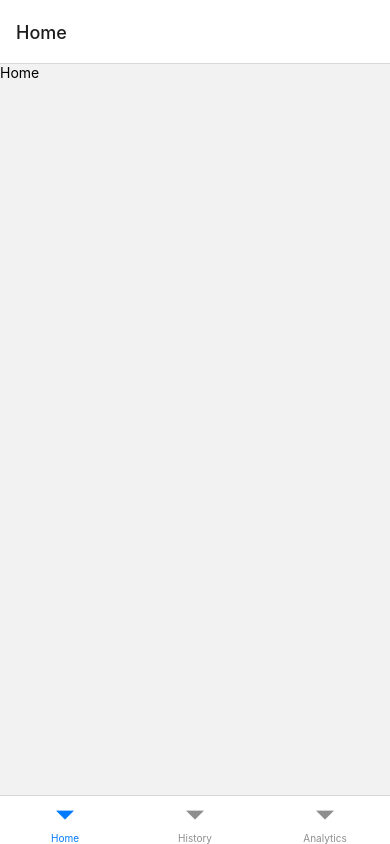
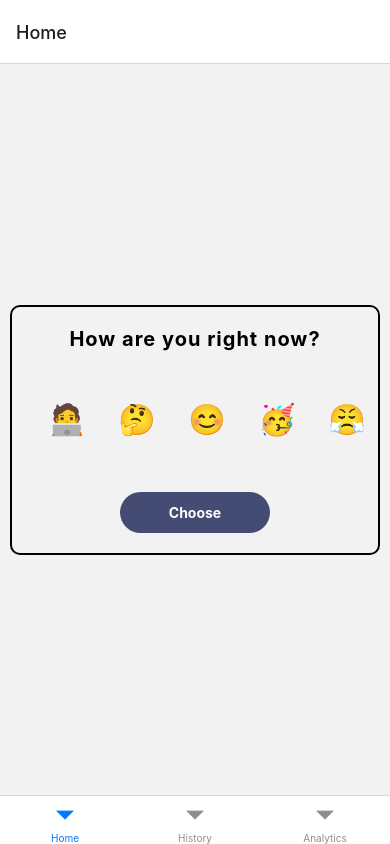
Before and after one commit to abdur-rakib/mood_tracker, a React Native app: screen /Home in a window 390 px wide. Built offline with nearby package versions, Linux system fonts and the light colour scheme.

Commit message:
Styling mood picker

```diff
--- /dev/null
+++ b/src/components/MoodPicker.tsx
@@ -0,0 +1,96 @@
+import React from 'react';
+import {View, Text, StyleSheet, Pressable} from 'react-native';
+import {moodOptions} from '../constants/moodOptions';
+import {MoodOptionType} from '../types/index';
+import {theme} from '../theme/index';
+
+export const MoodPicker: React.FC = () => {
+  const [selectedMood, setSelectedMood] = React.useState<MoodOptionType>();
+  return (
+    <View style={styles.container}>
+      <Text style={styles.headerText}>How are you right now?</Text>
+      <View style={styles.moodList}>
+        {moodOptions.map(option => (
+          <View key={option.emoji}>
+            <Pressable
+              style={[
+                styles.moodItem,
+                option.emoji === selectedMood?.emoji
+                  ? styles.selectedMoodItem
+                  : undefined,
+              ]}
+              onPress={() => setSelectedMood(option)}>
+              <Text key={option.emoji} style={styles.moodText}>
+                {option.emoji}
+              </Text>
+            </Pressable>
+            <Text style={styles.descriptionText}>
+              {option.emoji === selectedMood?.emoji && selectedMood.description}
+            </Text>
+          </View>
+        ))}
+      </View>
+      <Pressable style={styles.button}>
+        <Text style={styles.buttonText}>Choose</Text>
+      </Pressable>
+    </View>
+  );
+};
+
+const styles = StyleSheet.create({
+  container: {
+    height: 250,
+    margin: 10,
+    borderRadius: 10,
+    borderWidth: 2,
+    padding: 20,
+  },
+  headerText: {
+    fontSize: 20,
+    fontWeight: 'bold',
+    textAlign: 'center',
+    marginBottom: 20,
+    letterSpacing: 1,
+  },
+  moodList: {
+    flexDirection: 'row',
+    justifyContent: 'space-around',
+    flex: 1,
+    alignItems: 'center',
+  },
+  moodText: {
+    fontSize: 30,
+  },
+  moodItem: {
+    height: 70,
+    width: 70,
+    justifyContent: 'center',
+    alignItems: 'center',
+    borderRadius: 35,
+  },
+  selectedMoodItem: {
+    borderWidth: 2,
+    backgroundColor: theme.colorPurple,
+    borderColor: theme.colorWhite,
+  },
+  descriptionText: {
+    color: theme.colorPurple,
+    fontWeight: 'bold',
+    fontSize: 12,
+    textAlign: 'center',
+    marginTop: 5,
+  },
+  button: {
+    backgroundColor: theme.colorPurple,
+    width: 150,
+    borderRadius: 22,
+    marginTop: 20,
+    alignSelf: 'center',
+    padding: 12,
+  },
+  buttonText: {
+    color: theme.colorWhite,
+    textAlign: 'center',
+    fontWeight: 'bold',
+  },
+});
--- /dev/null
+++ b/src/constants/moodOptions.tsx
@@ -0,0 +1,9 @@
+import {MoodOptionType} from '../types';
+
+export const moodOptions: MoodOptionType[] = [
+  {emoji: '🧑‍💻', description: 'studious'},
+  {emoji: '🤔', description: 'pensive'},
+  {emoji: '😊', description: 'happy'},
+  {emoji: '🥳', description: 'celebratory'},
+  {emoji: '😤', description: 'frustrated'},
+];
--- a/src/screens/Home.tsx
+++ b/src/screens/Home.tsx
@@ -1,10 +1,11 @@
 import React from 'react';
-import {StyleSheet, View, Text} from 'react-native';
+import {StyleSheet, View} from 'react-native';
+import {MoodPicker} from '../components/MoodPicker';
 
 export const Home: React.FC = () => {
   return (
     <View style={styles.container}>
-      <Text>Home</Text>
+      <MoodPicker />
     </View>
   );
 };
@@ -12,5 +13,6 @@ export const Home: React.FC = () => {
 const styles = StyleSheet.create({
   container: {
     flex: 1,
+    justifyContent: 'center',
   },
 });
--- /dev/null
+++ b/src/theme/index.tsx
@@ -0,0 +1,4 @@
+export const theme = {
+  colorPurple: '#454C73',
+  colorWhite: '#fff',
+};
--- /dev/null
+++ b/src/types/index.tsx
@@ -0,0 +1,4 @@
+export type MoodOptionType = {
+  emoji: string;
+  description: string;
+};
```
